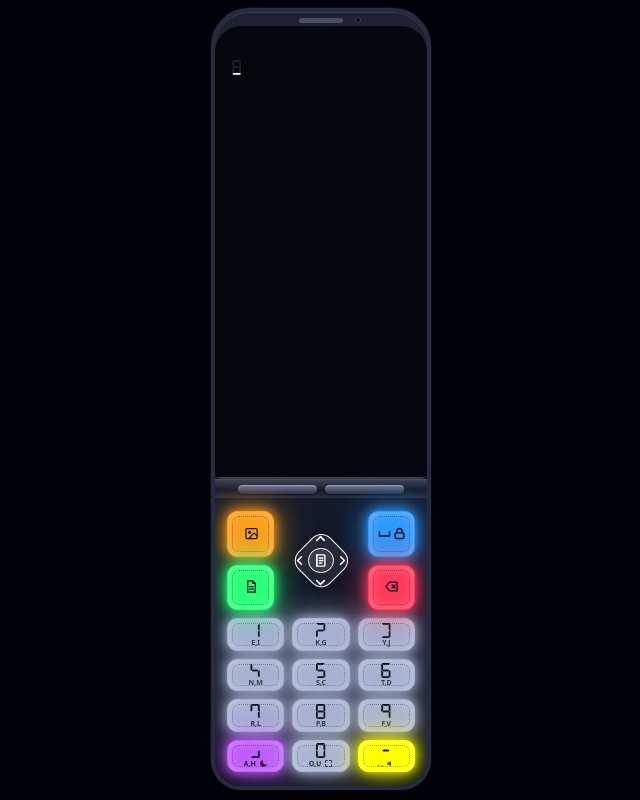
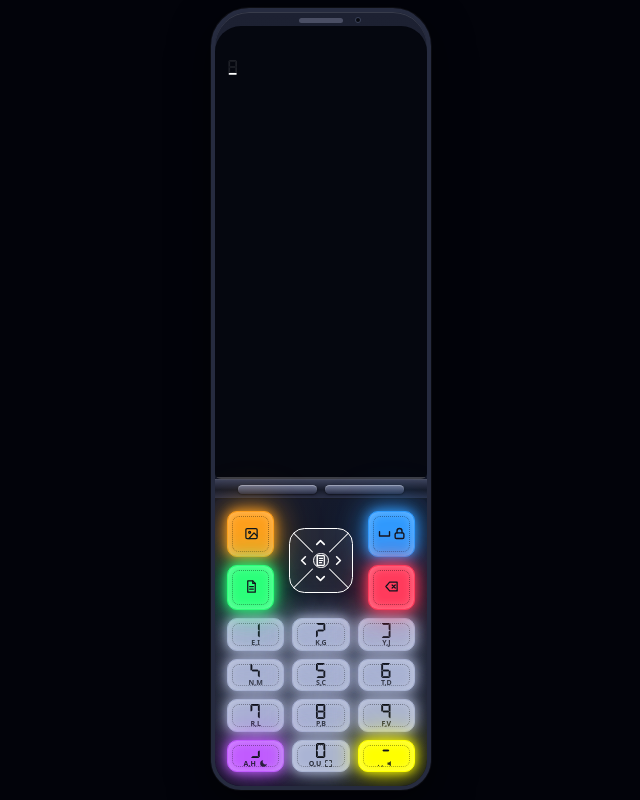
Before and after one commit to sabzzz1409/Kompri, a plain HTML site: page index.html in a window 1280 px wide. Shown: the whole page, without its empty margins (319-959 px from the left). Drawn offline with Linux system fonts and the light colour scheme.

Commit message:
Add files via upload

```diff
--- a/index.html
+++ b/index.html
@@ -140,7 +140,7 @@
   .phone{width:min(66vw,260px);height:min(100%,540px);border-width:4px;border-radius:30px;padding-top:14px}
   body,.phone,.pad,.key,.dp{touch-action:none}
   #text,#sub,#acc{touch-action:pan-x pan-y}
-  #text{font-size:14px}
+  #text{font-size:14px;padding:16px 12px}
   #sub{font-size:17px;line-height:26px;padding:0 12px 0 40px;background-size:100% 100%,100% 26px;background-image:linear-gradient(to right,transparent 30px,var(--margin) 30px,var(--margin) 32px,transparent 32px),linear-gradient(to bottom,transparent 25px,var(--rule) 25px,var(--rule) 26px)}
   #accH{padding:8px 12px}
   .pad{gap:6px;padding:8px}
@@ -162,8 +162,14 @@
   .dpad{width:126%}
   .pad .key.kb,.pad .key.kc{margin-right:10px}
   .pad .key.kd,.pad .key.ka{margin-left:10px}
-  .dpad{padding:9%}
-  .dpad::before{inset:19%}
+  .dpad{padding:15%;width:120%}
+  .dpad::before{inset:3%;transform:none;border-radius:24%}
+  .dp-c{width:74%;height:74%;justify-self:center;align-self:center}
+  .dpad::after{content:"";position:absolute;inset:3%;border-radius:24%;pointer-events:none;
+    background:linear-gradient(45deg,transparent calc(50% - .8px),color-mix(in srgb,var(--screen-ink) 65%,transparent) calc(50% - .8px),color-mix(in srgb,var(--screen-ink) 65%,transparent) calc(50% + .8px),transparent calc(50% + .8px)),
+               linear-gradient(-45deg,transparent calc(50% - .8px),color-mix(in srgb,var(--screen-ink) 65%,transparent) calc(50% - .8px),color-mix(in srgb,var(--screen-ink) 65%,transparent) calc(50% + .8px),transparent calc(50% + .8px));
+    -webkit-mask:radial-gradient(circle closest-side at center,transparent 36%,#000 37%);mask:radial-gradient(circle closest-side at center,transparent 36%,#000 37%)}
+  .dpad{grid-template:1fr 1.3fr 1fr/1fr 1.3fr 1fr}
   .dp{transition:background .08s,box-shadow .08s,color .08s}
   .dp:active,.dp.down,.dp-c:active,.dp-c.down{color:#fff;background:rgba(255,255,255,.3);box-shadow:0 0 16px #fff,inset 0 0 10px rgba(255,255,255,.7)}
   .dp:active svg,.dp.down svg{filter:drop-shadow(0 0 4px #fff)}
```
